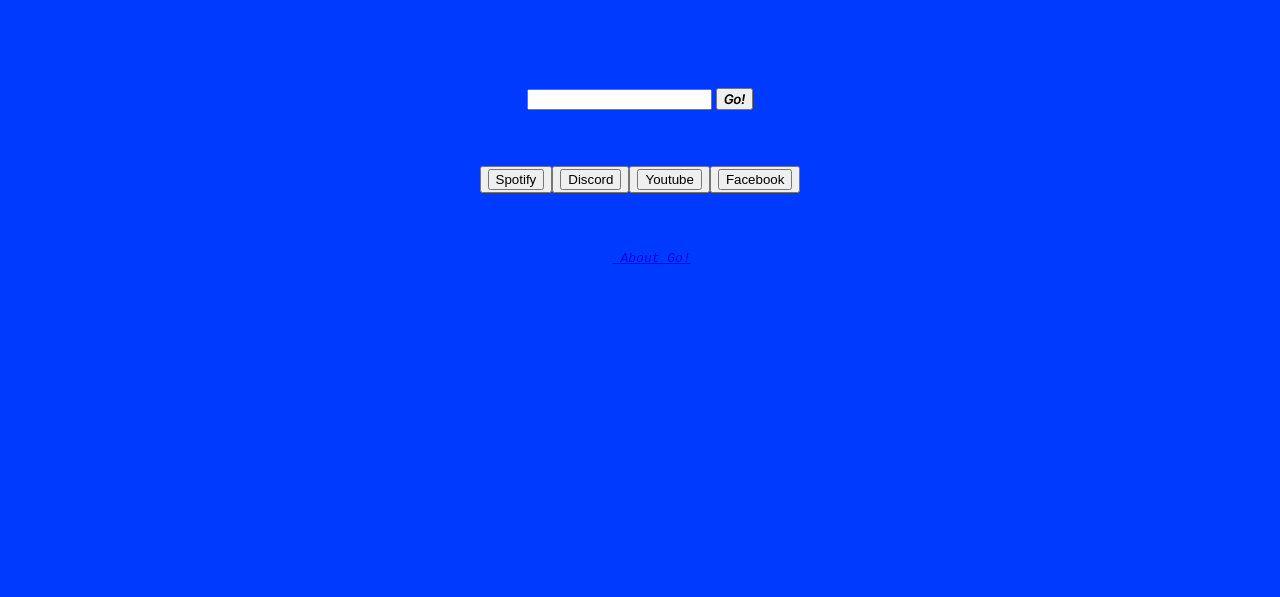
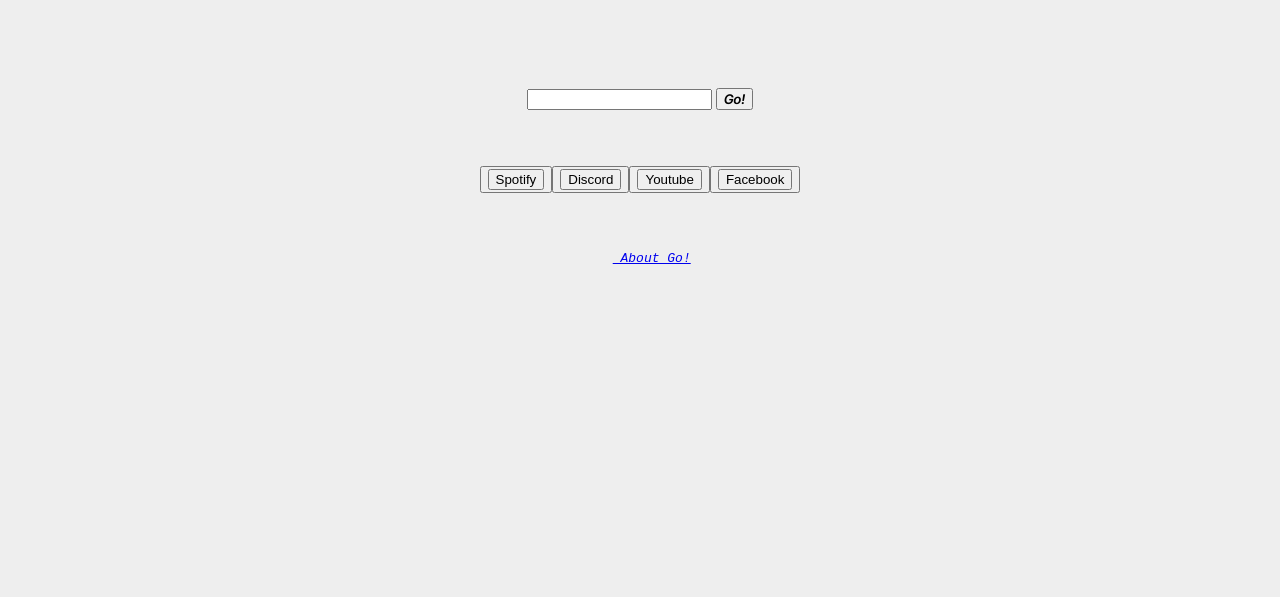
Before and after one commit to jacobi090/very-old-resulti, a plain HTML site: page index.html in a window 1280 px wide. Shown: the part 203-800 px from the top of the page. Drawn offline with Linux system fonts and the light colour scheme.

Commit message:
Update styleslol.css

```diff
--- a/styleslol.css
+++ b/styleslol.css
@@ -1,5 +1,5 @@
 body {
-background-color:#003aff;
+background-color:#EEEEEE;
 text-align:;
 }
 h1 {
```
